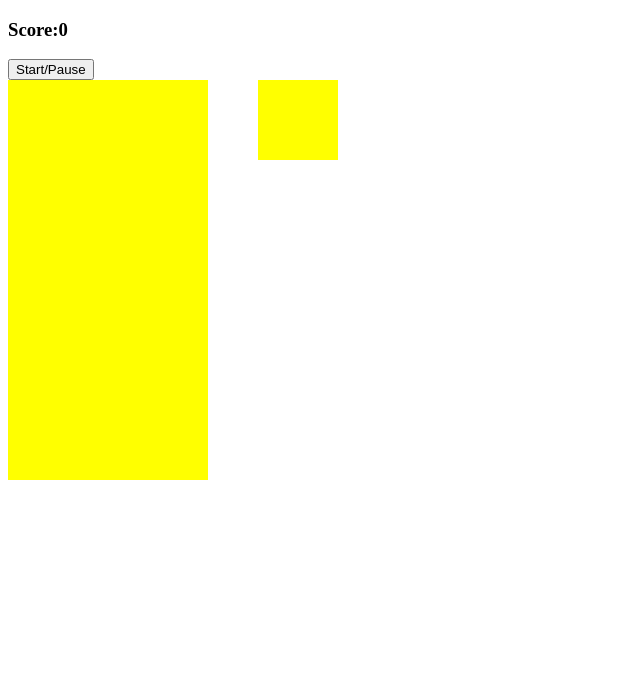
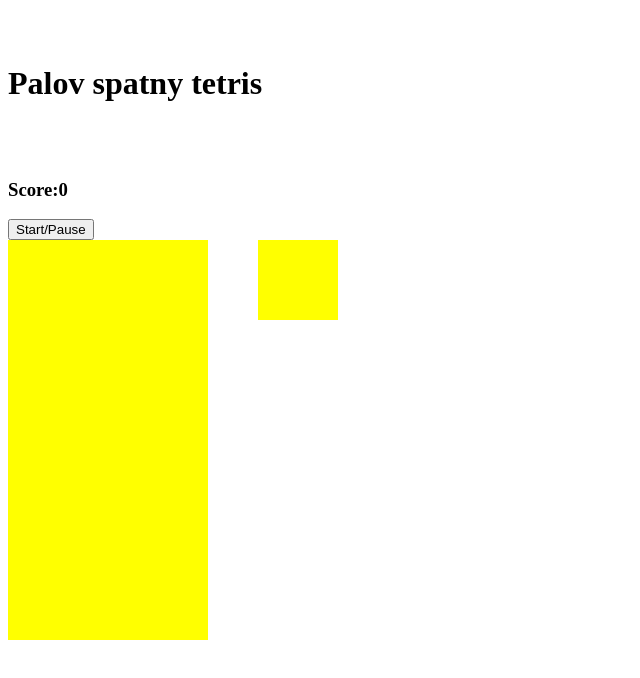
Before and after one commit to PBscript/tetris, a plain HTML site: page index.html in a window 1280 px wide. Shown: the whole page, without its empty margins (0-640 px from the left). Drawn offline with Linux system fonts and the light colour scheme.

Commit message:
Update index.html

```diff
--- a/index.html
+++ b/index.html
@@ -8,6 +8,11 @@
   <title>Basic Tetris</title>
 </head>
 <body>
+</br>
+</br>
+  <h1> Palov spatny tetris</h1>
+</br>
+</br>
   <h3>Score:<span id="score">0</span></h3>
   <button id="start-button">Start/Pause</button>
   <div class="container">
```
